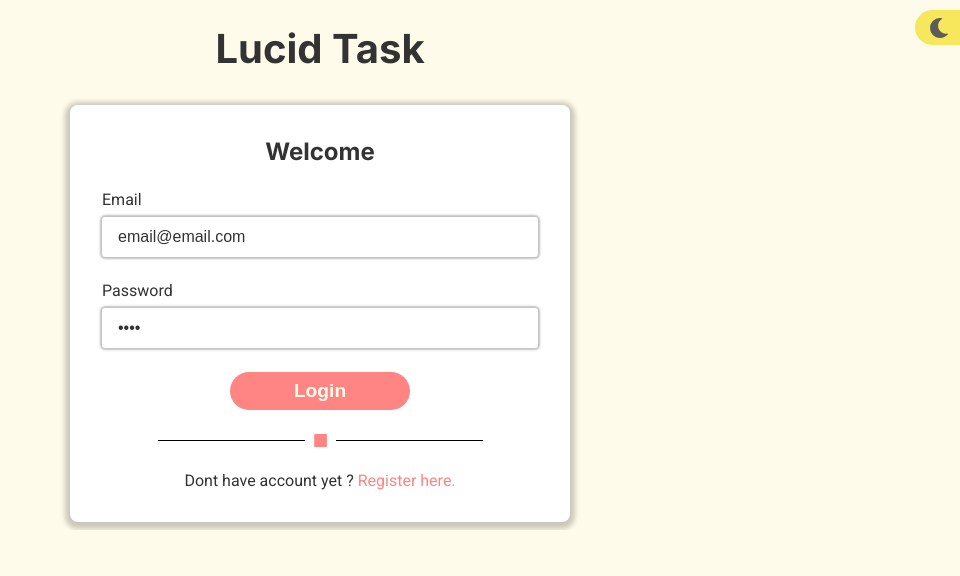
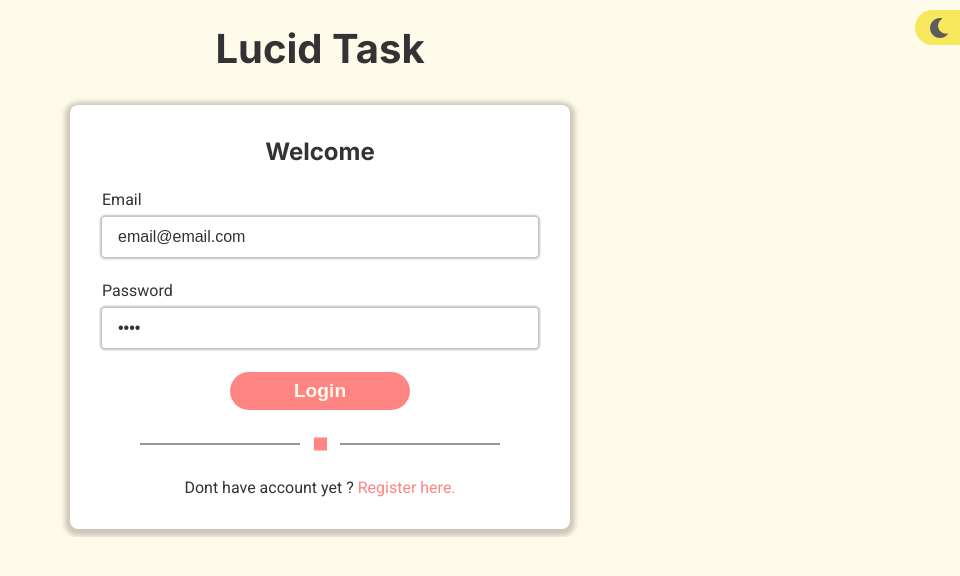
Before and after one commit to lucas-santosP/task-manager, a React (Create React App) app: page /login in a window 1280 px wide. Shown: the top 576 px of the page, without its empty margins (320-1280 px from the left). Built offline with nearby package versions, Linux system fonts and the light colour scheme; no server answers.

Commit message:
refactor: Using the horizontal divider component in the login page

```diff
--- a/src/pages/Login/index.tsx
+++ b/src/pages/Login/index.tsx
@@ -1,8 +1,7 @@
 import React, { useState } from "react";
 import { PageContainer } from "../../styles/shared";
-import { Button, Card, Input, Link } from "../../components/ui";
-import { Title, CardDivider, CardTitle, CardWrapper, Form } from "./styles";
-import ImgCardDivider from "../../assets/card-divider.png";
+import { Button, Card, Input, Link, HorizontalDivider } from "../../components/ui";
+import { Title, CardTitle, CardWrapper, Form } from "./styles";
 import { useStore } from "../../store";
 
 const Login: React.FC = () => {
@@ -52,7 +51,7 @@ const Login: React.FC = () => {
 
             <Button type="submit">Login</Button>
 
-            <CardDivider src={ImgCardDivider} alt="Divider" />
+            <HorizontalDivider maxWidth={"360px"} marginY={"1.5rem"} />
             <span>
               Dont have account yet ? <Link to="/register">Register here.</Link>
             </span>
--- a/src/pages/Login/styles.ts
+++ b/src/pages/Login/styles.ts
@@ -41,13 +41,3 @@ export const Form = styled.form`
     text-align: center;
   }
 `;
-
-export const CardDivider = styled.img`
-  width: 75%;
-  max-width: 325px;
-  margin: 1.5rem auto;
-
-  @media (max-width: ${breakPoints.xl}) {
-    width: 100%;
-  }
-`;
```
Also changed, not shown: src/assets/card-divider.png (deleted).
